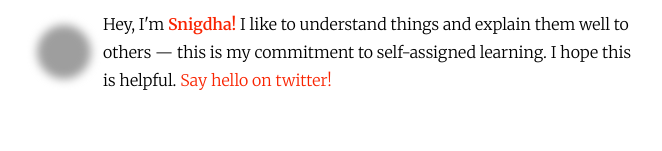
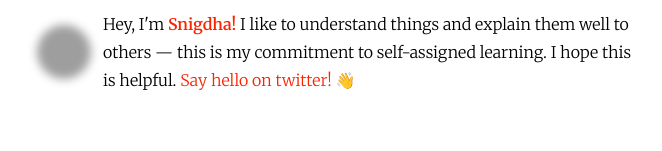
Before and after one commit to SnigdhaRoy/Notebook, a Next.js app: page / in a window 1280 px wide. Shown: the part 236-387 px from the top of the page, without its empty margins (299-961 px from the left). Built offline with nearby package versions, Linux system fonts and the light colour scheme; grey boxes are pictures that could not be loaded.

Commit message:
updating bio

```diff
--- a/components/Bio.js
+++ b/components/Bio.js
@@ -19,7 +19,7 @@ export default function Bio({ className }) {
         Hey, I'm <b className="font-semibold">{author.name}</b>{" "}
         {author.summary}{" "}
         <a href={`https://twitter.com/${social.twitter}`}>
-          Say hello on twitter!
+          Say hello on twitter! 👋
         </a>
       </p>
     </div>
```
